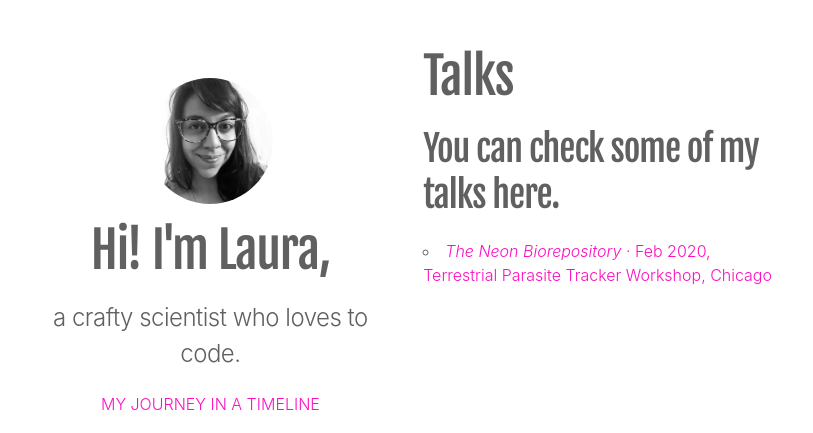
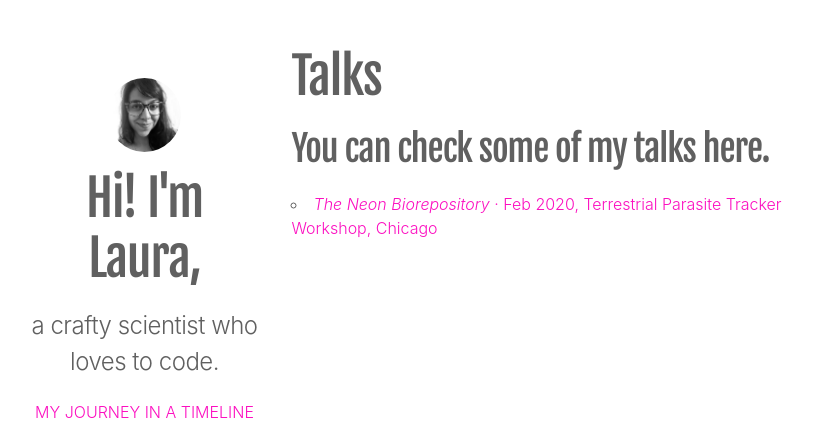
Before and after one commit to arbolitoloco/talks, a plain HTML site: page index.html in a window 1280 px wide. Shown: the top 433 px of the page, without its empty margins (232-1045 px from the left). Drawn offline with Linux system fonts and the light colour scheme.

Commit message:
adjusts column sizes

```diff
--- a/index.html
+++ b/index.html
@@ -38,7 +38,7 @@
   <div class="container">
     <div class="row">
       <!-- Profile Column –––––––––––––––––––––––––––––––––––––––––––––––––– -->
-      <div id="profile" class="one-half column">
+      <div id="profile" class="one-third column">
         <img class="u-max-full-width headshot" src="images/Laura2018.jpg" width="40%">
         <h1>Hi! I'm Laura,</h1>
         <h5>a crafty scientist who loves to code.</h5>
@@ -63,7 +63,7 @@
       </div>
 
       <!-- List of Talks Column –––––––––––––––––––––––––––––––––––––––––––––––––– -->
-      <div id="talks" class="one-half column">
+      <div id="talks" class="two-thirds column">
         <h1>Talks</h1>
         <h3>You can check some of my talks here.</h3>
         <ul>
```
